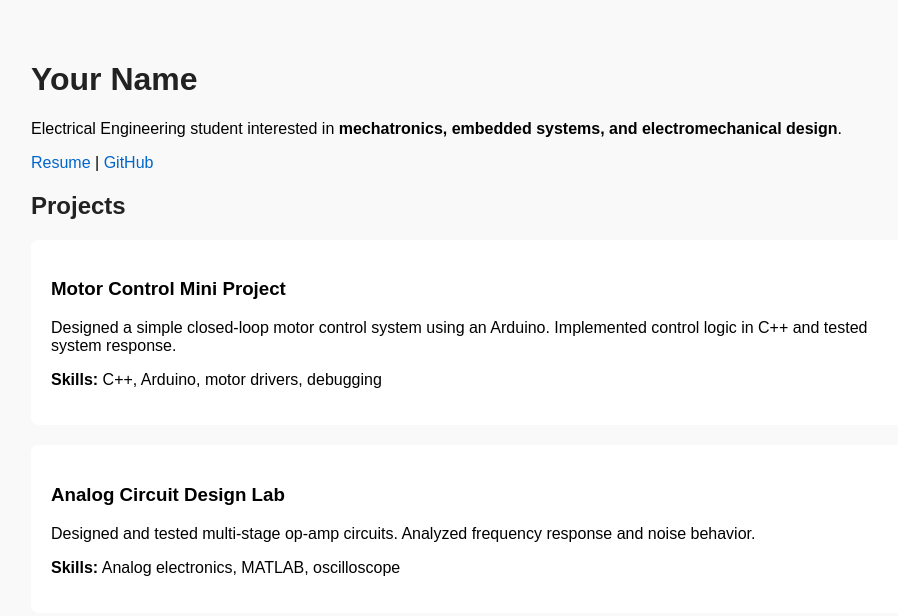
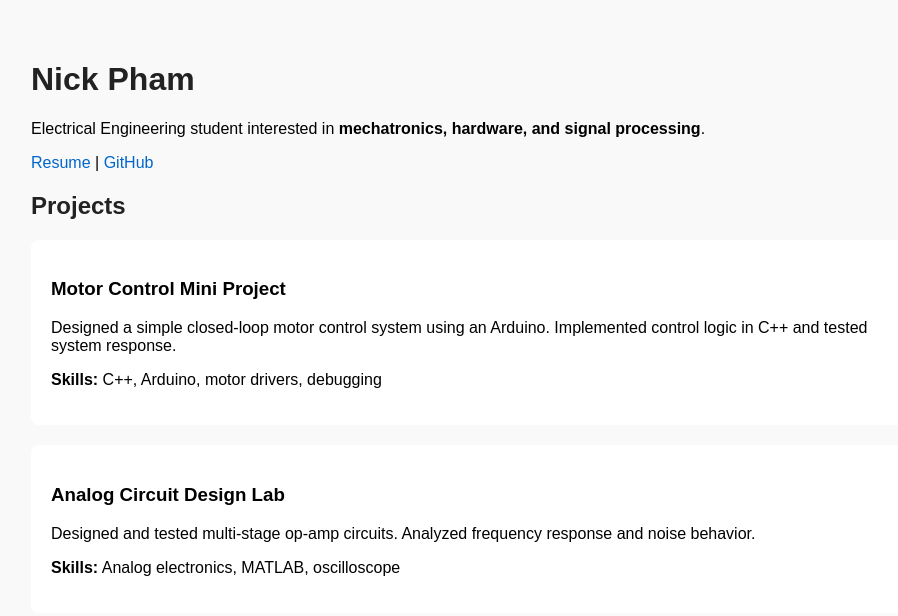
Before and after one commit to nickkpham/nickpham.github.io, a plain HTML site: page index.html in a window 1280 px wide. Shown: the whole page, without its empty margins (159-1057 px from the left). Drawn offline with Linux system fonts and the light colour scheme.

Commit message:
Update portfolio title and personal details
Updated the title and heading to reflect the correct name and focus areas.

```diff
--- a/index.html
+++ b/index.html
@@ -2,7 +2,7 @@
 <html lang="en">
 <head>
   <meta charset="UTF-8">
-  <title>Your Name | Mechatronics Portfolio</title>
+  <title>Nick Pham | Electrical Engineering Portfolio</title>
   <style>
     body {
       font-family: Arial, sans-serif;
@@ -28,9 +28,9 @@
 </head>
 <body>
 
-<h1>Your Name</h1>
+<h1>Nick Pham</h1>
 <p>
-Electrical Engineering student interested in <b>mechatronics, embedded systems, and electromechanical design</b>.
+Electrical Engineering student interested in <b>mechatronics, hardware, and signal processing</b>.
 </p>
 
 <p>
```
